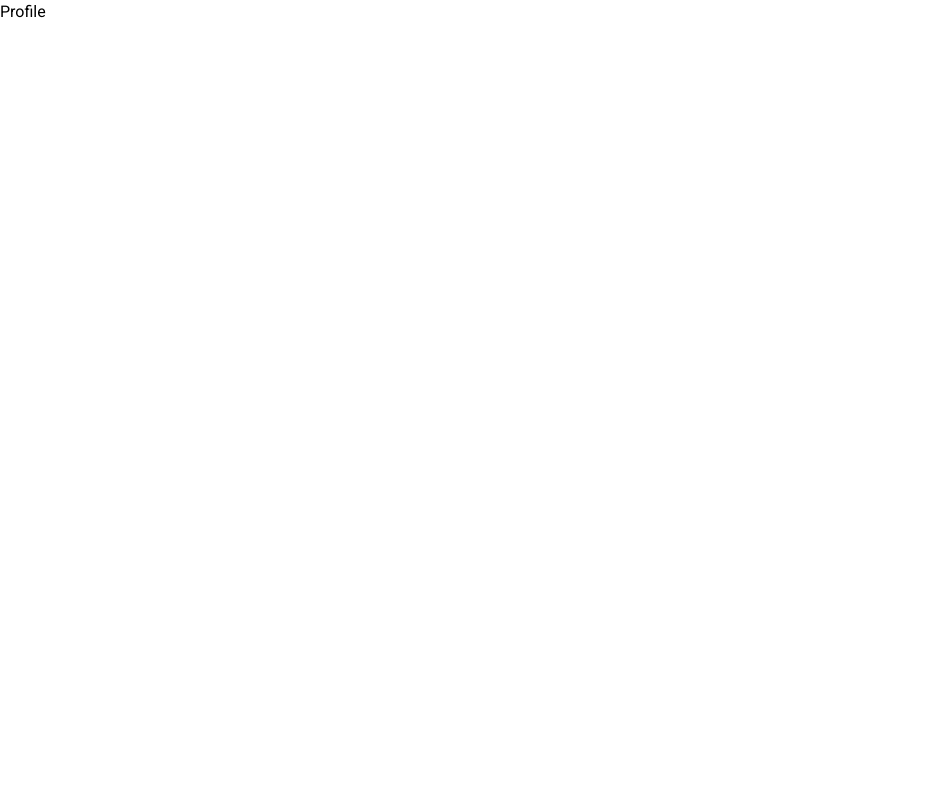
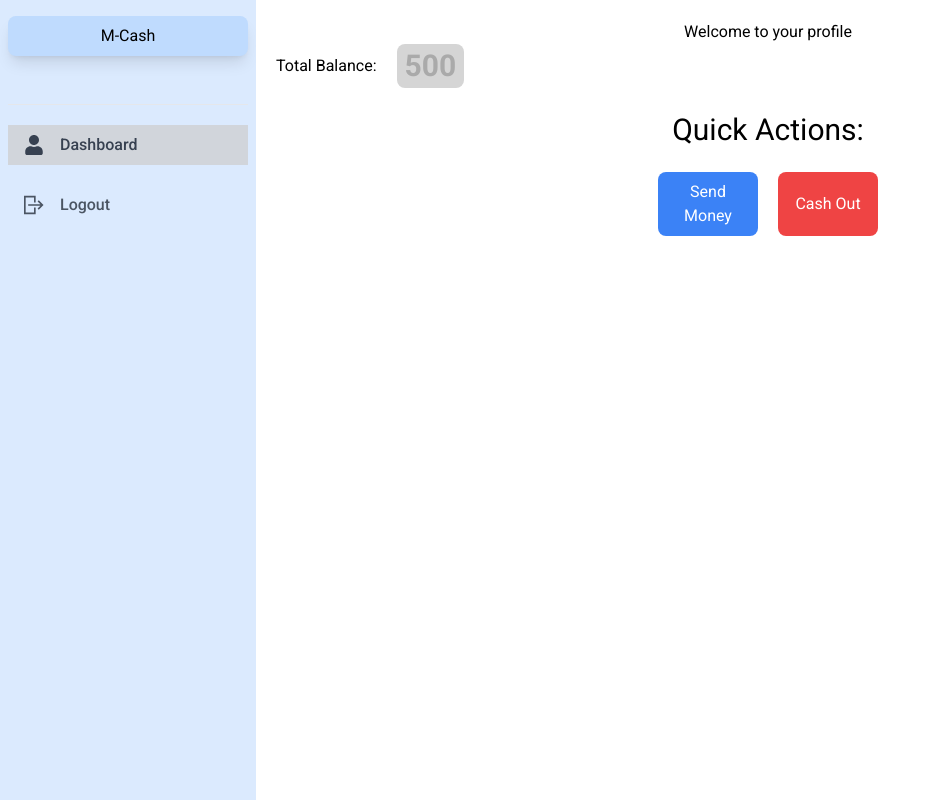
Before and after one commit to ahammadabdullah/mcash, a React (Vite) app in the folder client/: page /dashboard in a window 1280 px wide. Shown: the whole page, without its empty margins (0-940 px from the left). Built offline with nearby package versions, Linux system fonts and the light colour scheme.

Commit message:
sendmoney modal created for user

```diff
--- a/client/package.json
+++ b/client/package.json
@@ -10,12 +10,15 @@
     "preview": "vite preview"
   },
   "dependencies": {
+    "@headlessui/react": "^1.7.18",
+    "axios": "^1.6.7",
     "localforage": "^1.10.0",
     "match-sorter": "^6.3.4",
     "react": "^18.2.0",
     "react-dom": "^18.2.0",
+    "react-icons": "^5.0.1",
     "react-router-dom": "^6.22.1",
-    "sort-by": "^1.2.0"
+    "sort-by": "^0.0.2"
   },
   "devDependencies": {
     "@tailwindcss/forms": "^0.5.7",
--- /dev/null
+++ b/client/src/Components/Dashboard/BalanceCard.jsx
@@ -0,0 +1,32 @@
+import { useState } from "react";
+
+const BalanceCard = () => {
+  const [isVisible, setIsVisible] = useState(false);
+
+  const handleClick = () => {
+    setIsVisible(!isVisible);
+  };
+
+  return (
+    <div className="w-fit flex items-center gap-5">
+      <h3>Total Balance: </h3>
+      <div className="relative py-1 px-2 ">
+        <div
+          className={`absolute inset-0 bg-gray-300 opacity-100 backdrop-blur-3xl blur-2 filter grayscale pointer-events-none  rounded-lg  ${
+            isVisible ? "hidden" : ""
+          }`}
+        />
+        <div
+          className={`text-3xl font-bold cursor-pointer ${
+            isVisible ? "opacity-100" : "opacity-20"
+          } `}
+          onClick={handleClick}
+        >
+          500
+        </div>
+      </div>
+    </div>
+  );
+};
+
+export default BalanceCard;
--- /dev/null
+++ b/client/src/Components/Dashboard/MenuItem.jsx
@@ -0,0 +1,21 @@
+import { NavLink } from "react-router-dom";
+
+const MenuItem = ({ label, address, icon: Icon }) => {
+  return (
+    <NavLink
+      to={address}
+      end
+      className={({ isActive }) =>
+        `flex items-center px-4 py-2 my-5  transition-colors duration-300 transform  hover:bg-gray-300   hover:text-gray-700 ${
+          isActive ? "bg-gray-300  text-gray-700" : "text-gray-600"
+        }`
+      }
+    >
+      <Icon className="w-5 h-5" />
+
+      <span className="mx-4 font-medium">{label}</span>
+    </NavLink>
+  );
+};
+
+export default MenuItem;
--- /dev/null
+++ b/client/src/Components/Dashboard/Modals/SendMoneyModal.jsx
@@ -0,0 +1,97 @@
+import { Dialog, Transition } from "@headlessui/react";
+import { Fragment } from "react";
+
+const SendMoneyModal = ({ sendMoneyModalOpen, setSendMoneyModalOpen }) => {
+  function closeModal() {
+    setSendMoneyModalOpen(false);
+  }
+  return (
+    <Transition appear show={sendMoneyModalOpen} as={Fragment}>
+      <Dialog as="div" className="relative z-10" onClose={closeModal}>
+        <Transition.Child
+          as={Fragment}
+          enter="ease-out duration-300"
+          enterFrom="opacity-0"
+          enterTo="opacity-100"
+          leave="ease-in duration-200"
+          leaveFrom="opacity-100"
+          leaveTo="opacity-0"
+        >
+          <div className="fixed inset-0 bg-black/25" />
+        </Transition.Child>
+
+        <div className="fixed inset-0 overflow-y-auto">
+          <div className="flex min-h-full items-center justify-center p-4 text-center">
+            <Transition.Child
+              as={Fragment}
+              enter="ease-out duration-300"
+              enterFrom="opacity-0 scale-95"
+              enterTo="opacity-100 scale-100"
+              leave="ease-in duration-200"
+              leaveFrom="opacity-100 scale-100"
+              leaveTo="opacity-0 scale-95"
+            >
+              <Dialog.Panel className="w-fit max-w-md transform overflow-hidden rounded-2xl bg-white p-6 text-center align-middle shadow-xl transition-all">
+                <Dialog.Title
+                  as="h3"
+                  className="text-lg font-medium leading-6 text-gray-900"
+                >
+                  Send Money
+                </Dialog.Title>
+                <form className="space-y-3  my-5">
+                  <label className="text-sm" htmlFor="recipientNumber">
+                    Enter Recipient Number:
+                  </label>
+                  <br />
+                  <input
+                    placeholder="01*********"
+                    className="rounded-md border border-gray-300 p-2 !mt-0 !mb-2"
+                    type="number"
+                    name="recipientNumber"
+                    id="recipientNumber"
+                  />
+                  <br />
+                  <label className="text-sm" htmlFor="recipientNumber">
+                    Enter Amount:
+                  </label>
+                  <br />
+                  <input
+                    placeholder="Amount in BDT"
+                    className="rounded-md border border-gray-300 p-2 !mt-0  !mb-2"
+                    type="number"
+                    name="amount"
+                    id="amount"
+                  />
+                  <br />
+                  <label className="text-sm" htmlFor="recipientNumber">
+                    Enter Your 5 Digit Pin:
+                  </label>
+                  <br />
+                  <input
+                    placeholder="*****"
+                    className="rounded-md border border-gray-300 p-2 !mt-0  !mb-2"
+                    type="number"
+                    name="pin"
+                    id="pin"
+                  />
+                </form>
+
+                <div className="mt-4">
+                  <button
+                    type="button"
+                    className="inline-flex justify-center rounded-md border border-transparent bg-blue-100 px-4 py-2 text-sm font-medium text-blue-900 hover:bg-blue-200 focus:outline-none focus-visible:ring-2 focus-visible:ring-blue-500 focus-visible:ring-offset-2"
+                    onClick={closeModal}
+                  >
+                    Send
+                  </button>
+                </div>
+              </Dialog.Panel>
+            </Transition.Child>
+          </div>
+        </div>
+      </Dialog>
+    </Transition>
+  );
+};
+
+export default SendMoneyModal;
--- /dev/null
+++ b/client/src/Components/Dashboard/QuickActions.jsx
@@ -0,0 +1,31 @@
+import { useState } from "react";
+import SendMoneyModal from "./Modals/SendMoneyModal";
+
+const QuickActions = () => {
+  const [sendMoneyModalOpen, setSendMoneyModalOpen] = useState(false);
+  return (
+    <>
+      <div>
+        <h3 className="text-center text-3xl my-6">Quick Actions: </h3>
+        <div className=" flex justify-center gap-5">
+          <button
+            onClick={() => setSendMoneyModalOpen(!sendMoneyModalOpen)}
+            className="w-[100px] bg-blue-500 text-white p-2 rounded-lg"
+          >
+            Send Money
+          </button>
+
+          <button className="w-[100px] bg-red-500 text-white p-2 rounded-lg">
+            Cash Out
+          </button>
+        </div>
+      </div>
+      <SendMoneyModal
+        sendMoneyModalOpen={sendMoneyModalOpen}
+        setSendMoneyModalOpen={setSendMoneyModalOpen}
+      />
+    </>
+  );
+};
+
+export default QuickActions;
--- /dev/null
+++ b/client/src/Components/Dashboard/SideBar.jsx
@@ -0,0 +1,73 @@
+import React, { useState } from "react";
+import { useNavigate } from "react-router-dom";
+import { GrLogout } from "react-icons/gr";
+import { FcHome, FcSettings } from "react-icons/fc";
+import { AiOutlineBars } from "react-icons/ai";
+import { BsGraphUp } from "react-icons/bs";
+import { FaHome, FaUser } from "react-icons/fa";
+import MenuItem from "./MenuItem";
+
+const SideBar = () => {
+  const [isActive, setActive] = useState(false);
+  const navigate = useNavigate();
+
+  // Sidebar Responsive Handler
+  const handleToggle = () => {
+    setActive(!isActive);
+  };
+  return (
+    <div>
+      <>
+        {/* Small Screen Navbar */}
+        <div className="bg-blue-100 h-20 text-gray-800 flex justify-between md:hidden">
+          <div>
+            <div className="block !w-20 cursor-pointer p-4 font-bold">
+              <h3>M-Cash</h3>
+            </div>
+          </div>
+
+          <button
+            onClick={handleToggle}
+            className="mobile-menu-button p-4 focus:outline-none focus:bg-blue-200"
+          >
+            <AiOutlineBars className="h-5 w-5" />
+          </button>
+        </div>
+        {/* Sidebar */}
+        <div
+          className={` z-10 md:fixed  flex-col justify-between overflow-x-hidden bg-blue-100 w-64 space-y-6 px-2 py-4 absolute inset-y-0 left-0 transform ${
+            isActive && "-translate-x-full"
+          }  md:translate-x-0  transition duration-200 ease-in-out`}
+        >
+          <div>
+            <div>
+              <div className="w-full hidden md:flex px-4 py-2 shadow-lg rounded-lg justify-center items-center bg-blue-200 mx-auto">
+                <h3>M-Cash</h3>
+              </div>
+            </div>
+
+            {/* Nav Items */}
+            <div className="flex flex-col justify-between flex-1 mt-6">
+              <nav onClick={() => setActive(!isActive)}>{/* menu items */}</nav>
+            </div>
+          </div>
+
+          <div>
+            <hr />
+            <span onClick={() => setActive(!isActive)}>
+              <MenuItem icon={FaUser} label="Dashboard" address="/dashboard" />
+            </span>
+
+            <button className="flex w-full items-center px-4 py-2 mt-5 text-gray-600 hover:bg-gray-300   hover:text-gray-700 transition-colors duration-300 transform">
+              <GrLogout className="w-5 h-5" />
+
+              <span className="mx-4 font-medium">Logout</span>
+            </button>
+          </div>
+        </div>
+      </>
+    </div>
+  );
+};
+
+export default SideBar;
--- a/client/src/Layouts/Dashboard.jsx
+++ b/client/src/Layouts/Dashboard.jsx
@@ -1,10 +1,16 @@
 import React from "react";
 import { Outlet } from "react-router-dom";
+import SideBar from "../Components/Dashboard/SideBar";
 
 const Dashboard = () => {
   return (
-    <div>
-      <Outlet />
+    <div className="relative min-h-screen md:flex">
+      <SideBar />
+      <div className="flex-1  md:ml-64">
+        <div className="p-5">
+          <Outlet />
+        </div>
+      </div>
     </div>
   );
 };
--- a/client/src/Pages/Dashboard/Profile.jsx
+++ b/client/src/Pages/Dashboard/Profile.jsx
@@ -1,5 +1,14 @@
+import BalanceCard from "../../Components/Dashboard/BalanceCard";
+import QuickActions from "../../Components/Dashboard/QuickActions";
+
 const Profile = () => {
-  return <div>Profile</div>;
+  return (
+    <div>
+      <h3 className="text-center">Welcome to your profile</h3>
+      <BalanceCard />
+      <QuickActions />
+    </div>
+  );
 };
 
 export default Profile;
--- a/client/src/Router/router.jsx
+++ b/client/src/Router/router.jsx
@@ -1,5 +1,4 @@
 import React from "react";
-
 import { createBrowserRouter } from "react-router-dom";
 import MainLayout from "../Layouts/MainLayout";
 import Login from "../Pages/Login/Login";
```
Also changed, not shown: 1 other file (tests, documents, lock files or other folders).
